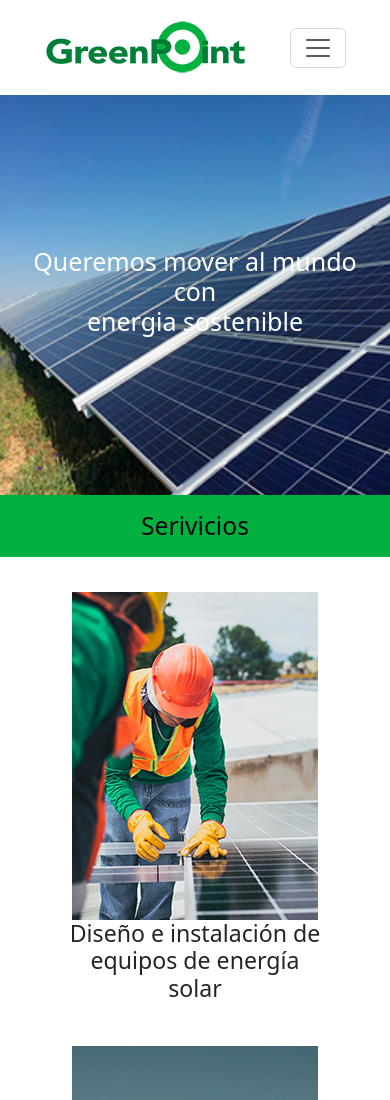
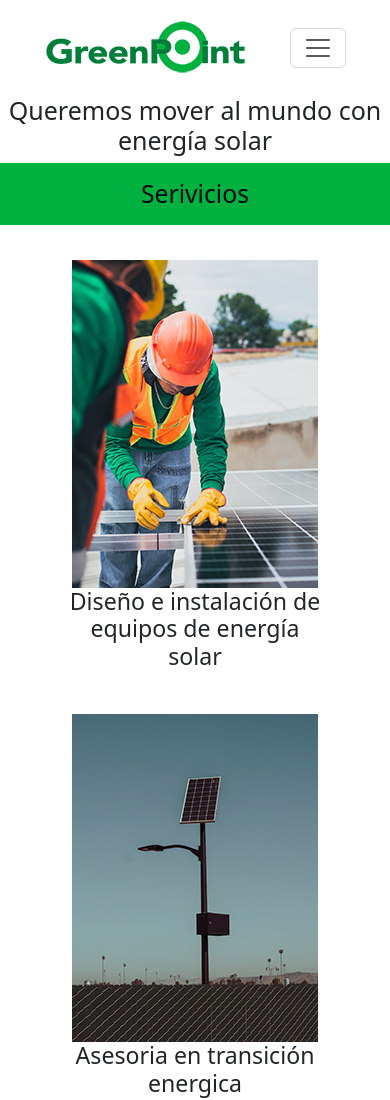
Before and after one commit to mariana-2910/Green-Point-sas, a website: page index.html in a window 390 px wide. Shown: the top 1100 px of the page. Drawn offline with Linux system fonts and the light colour scheme.

Commit message:
cambios banner

```diff
--- a/index.html
+++ b/index.html
@@ -53,16 +53,12 @@
       </div>
     </nav>
   </header>
-  <section class="frontal frontal-desktop">
-    <h1> Queremos mover al mundo con <br> energia sostenible
-    </h1>
+  <section class="banner">
+    <!--<div class="banner-image">
+      <img src="img/banner-pagina-web.jpg" alt="">
+    </div> -->
+      <h1 class="contenido-banner">Queremos mover al mundo con energía solar</h1>
   </section>
-
-  <section class="frontal frontal-mobile">
-    <h1> Queremos mover al mundo con <br> energia sostenible
-    </h1>
-  </section>
-
   <main>
     <section class="servicios">
       <h2>Serivicios</h2>
--- a/scss/vistas/_inicio.scss
+++ b/scss/vistas/_inicio.scss
@@ -2,15 +2,15 @@
 @import "../utilidades/extends";
 
 /* incio frontal*/
-.frontal {
-    padding: 228px;
+.frontal{
     font-size: larger;
+    width: 1500px;
 }
 
-.frontal-desktop {
+.frontal-destop{
     background-image: linear-gradient(0deg,
             rgba(0, 0, 0, 0.0),
-            rgba(0, 0, 0, 0.1)), url(../img/banner-pagina-web.png);
+            rgba(0, 0, 0, 0.1)), url(img/banner-pagina-web.jpg);
     background-position: center;
     background-size: cover;
     color: rgb(1, 1, 1);
--- a/scss/vistas/_nosotros.scss
+++ b/scss/vistas/_nosotros.scss
@@ -59,34 +59,6 @@
 }
 
 .contenido-tres {
-    text-align: center;
-}
-
-.frontal {
-    padding: 228px;
-    font-size: larger;
-}
-
-.frontal-desktop {
-    background-image: linear-gradient(0deg,
-            rgba(0, 0, 0, 0.0),
-            rgba(0, 0, 0, 0.1)), url(../img/banner-pagina-web.png);
-    background-position: center;
-    background-size: cover;
-    color:$negro;
-}
-
-.frontal-mobile {
-    background-image: linear-gradient(
-    0deg,
-    rgba(0, 0, 0, 0.0),
-    rgba(0,0,0,0.1)
- )
- ,url(../img/producto1.png);
- background-position: center;
- background-size: cover;
- color:$negro;
- display: none;
- }
+    text-align: center;}
 
 /* fin estilos nosotros */
```
Also changed, not shown: css/styles.css, img/banner-pagina-web.jpg (added).
